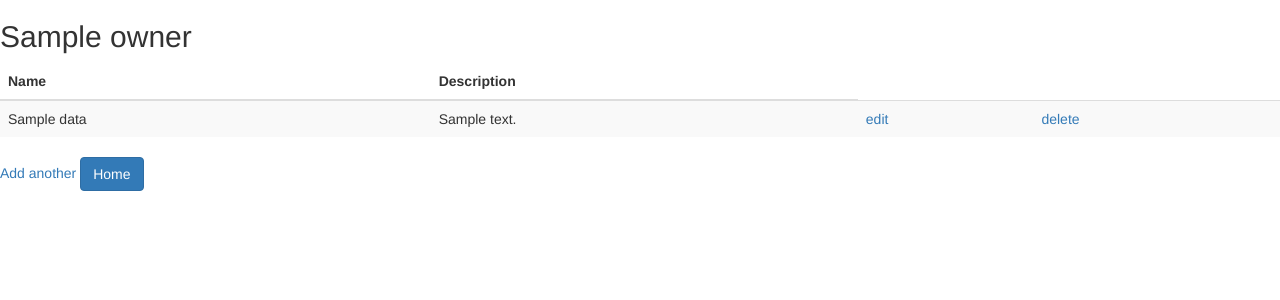
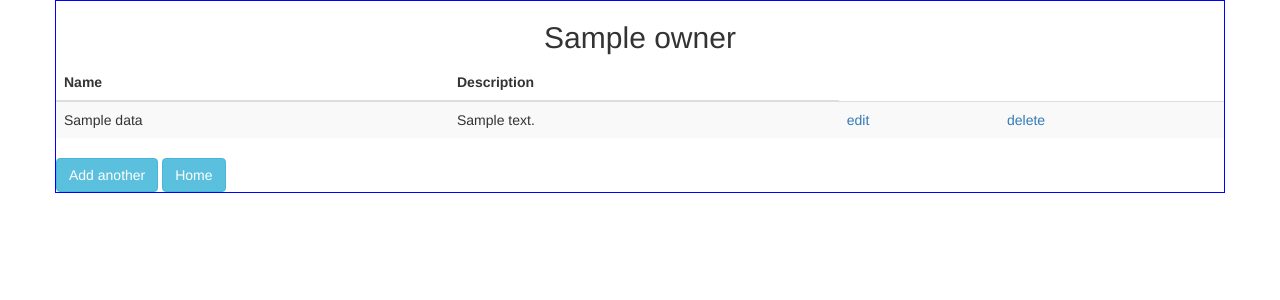
Before and after one commit to xcixor/yummy_recipes, a Python web app: template myapp/templates/dashboard/recipeview.html in a window 1280 px wide. Shown: the top 300 px of the page. Run offline with Jinja, Linux system fonts and the light colour scheme; the template is opened without the code that fills it: most values are stand-ins (such as "Sample title", 1, 10 or a date in 2020); some libraries are stand-ins or nearby versions.

Commit message:
Edit look and feel of the page for viewing recipes

```diff
--- /dev/null
+++ b/myapp/static/css/recipeview.css
@@ -0,0 +1,9 @@
+h2{
+    text-align: center;
+}
+#btns{
+    align-items: end;
+}
+.row{
+    border: solid blue 1px;
+}
--- a/myapp/templates/dashboard/recipeview.html
+++ b/myapp/templates/dashboard/recipeview.html
@@ -2,11 +2,13 @@
 {% import "bootstrap/wtf.html" as wtf %}
 {% block head %}
 {{ super() }}
-<link rel="stylesheet" href="{{url_for('static', filename='css/categoryview.css')}}">
+<link rel="stylesheet" href="{{url_for('static', filename='css/recipeview.css')}}">
 {% endblock %}
 {% block content %}
 
 {% if myrec %}
+<div class="container">
+    <div class="row">
         <h2>{{ owner }}</h2>
         <table class="table table-striped table-hover table-responsive">
             <thead>
@@ -27,10 +29,14 @@
                 </tr>
             </tbody>
         </table>
-<a href="/create_recipe/{{owner}}">Add another</a>
-<a href="{{ url_for('home.my_dash') }}" class="btn btn-primary float-right">Home</a>
+        <div id="btns">
+                <a href="/create_recipe/{{owner}}" class="btn btn-info float-right">Add another</a>
+                <a href="{{ url_for('home.my_dash') }}" class="btn btn-info float-right">Home</a>
+        </div>
+
         {% else %}
         <h2>You dont have any recipes under this category</h2> <a href="/create_recipe/{{owner}}">Add some</a>
         {% endif %}
-
+    </div>
+</div>
 {% endblock %}
```
Lines whose indentation alone changed are shown as unchanged.
